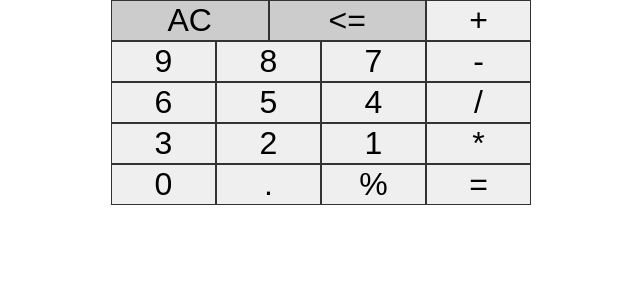
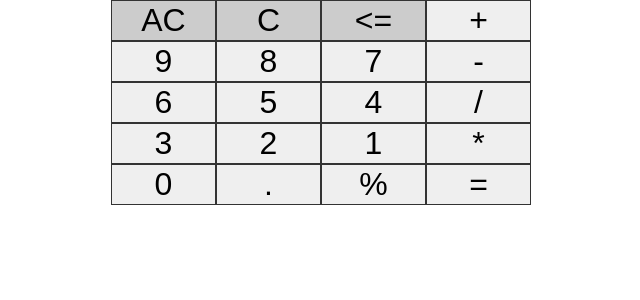
Before and after one commit to i3onilha/calulator-gitflow, a React (Create React App) app: page / in a window 1280 px wide. Shown: the top 300 px of the page, without its empty margins (319-959 px from the left). Built offline with nearby package versions, Linux system fonts and the light colour scheme.

Commit message:
[feature] Adds C button

```diff
--- a/src/App.js
+++ b/src/App.js
@@ -23,10 +23,16 @@ function App() {
       <div className="show-input">{input}</div>
       <div className="modifiers subgrid">
         <button
+          onClick={() => setInput("")}
+          value=""
+        >
+          AC
+        </button>
+        <button
           onClick={() => setInput("0")}
           value=""
         >
-          AC
+          C
         </button>
         <button
           onClick={() => removeLastDigit()}
```
